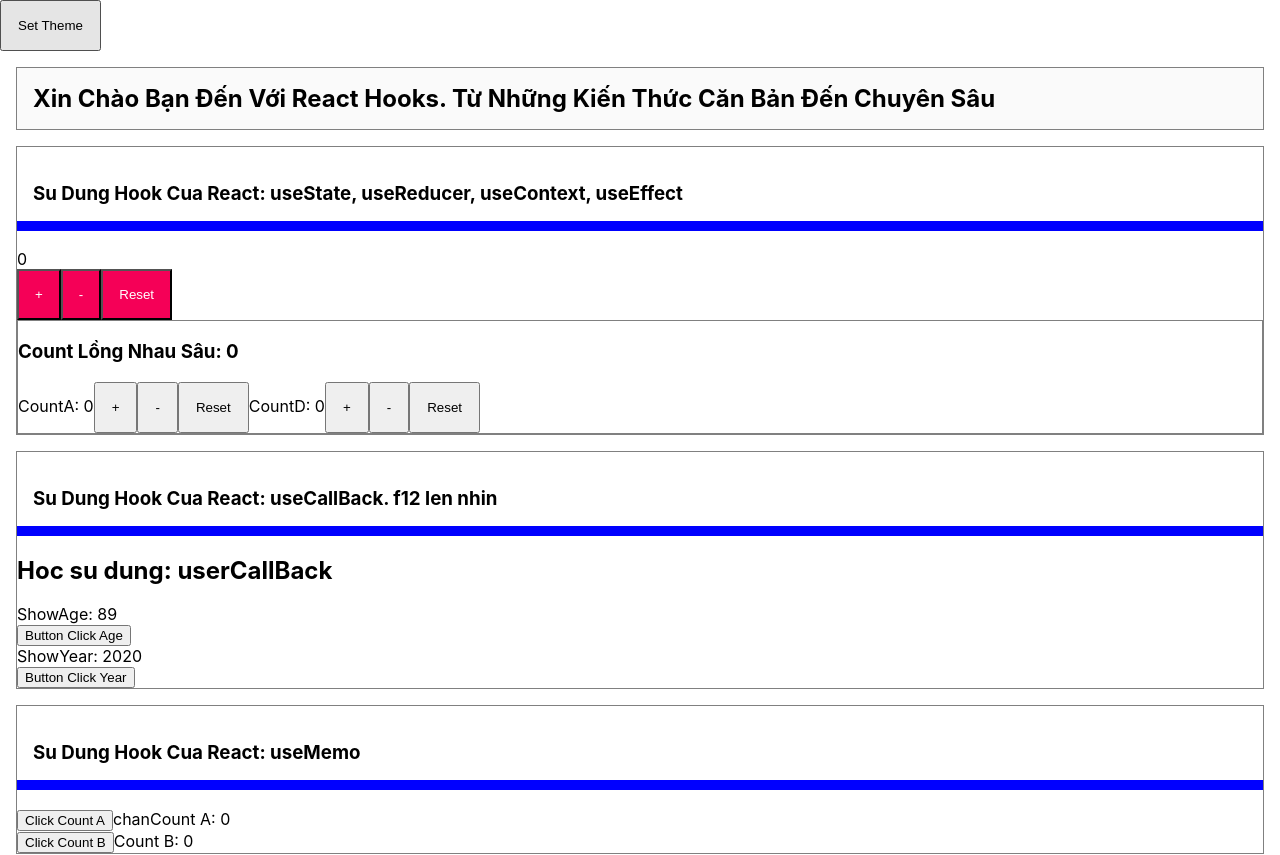
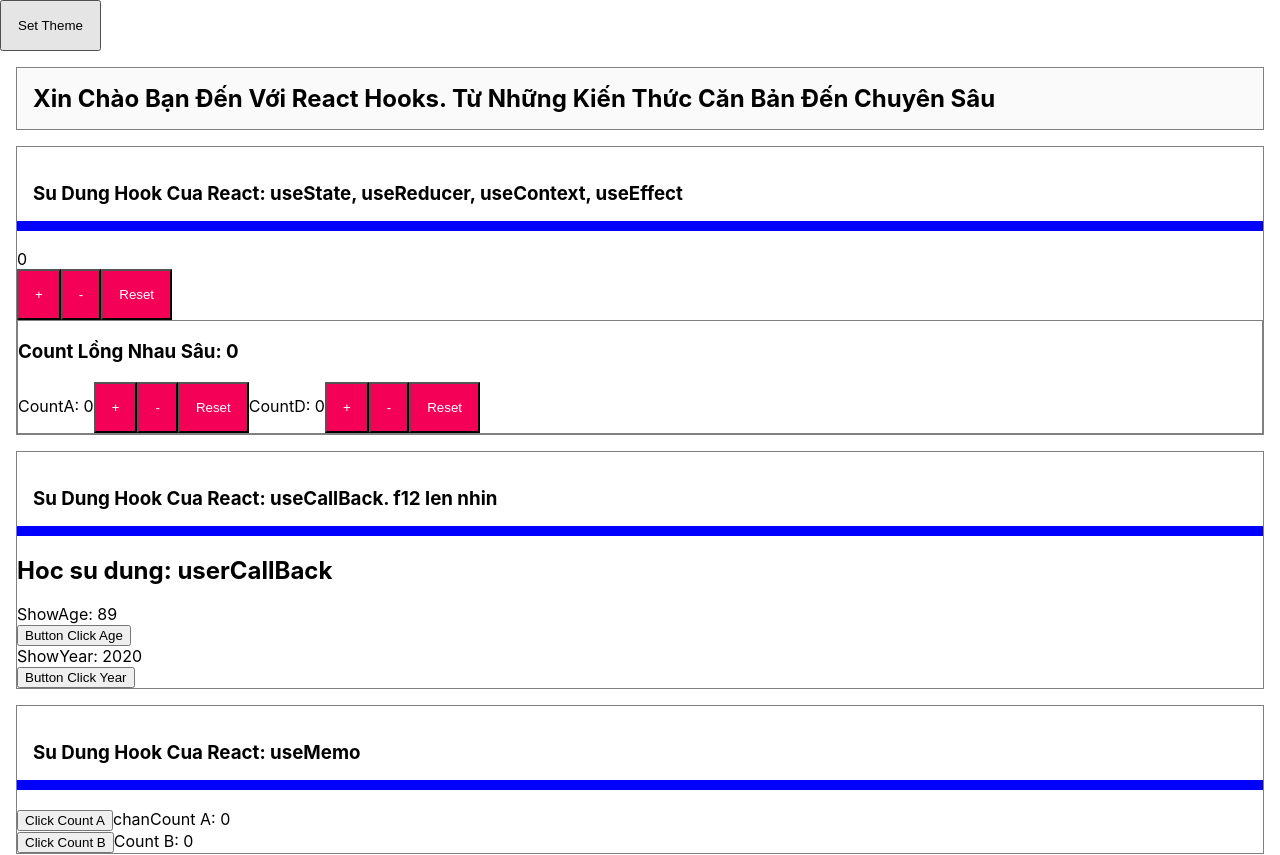
Before and after one commit to hoquangtri289/reducer, a React (Create React App) app: page / in a window 1280 px wide. Shown: the top 855 px of the page. Built offline with nearby package versions, Linux system fonts and the light colour scheme; no server answers.

Commit message:
Update: theme count

```diff
--- a/src/components/count/CountA.js
+++ b/src/components/count/CountA.js
@@ -11,6 +11,8 @@ export default function CountA() {
             <button
                 style={{
                     padding: myThem.padding,
+                    color: myThem.color,
+                    backgroundColor: myThem.backgroundcolor
                 }}
                 onClick={() => countContext.dispatchCount({ type: "cong" })}
             >
@@ -19,6 +21,8 @@ export default function CountA() {
             <button
                 style={{
                     padding: myThem.padding,
+                    color: myThem.color,
+                    backgroundColor: myThem.backgroundcolor
                 }}
                 onClick={() => countContext.dispatchCount({ type: "tru" })}
             >
@@ -27,6 +31,8 @@ export default function CountA() {
             <button
                 style={{
                     padding: myThem.padding,
+                    color: myThem.color,
+                    backgroundColor: myThem.backgroundcolor
                 }}
                 onClick={() => countContext.dispatchCount({ type: "reset" })}
             >
--- a/src/components/count/CountD.js
+++ b/src/components/count/CountD.js
@@ -11,6 +11,8 @@ export default function CountD() {
             <button
                 style={{
                     padding: myThem.padding,
+                    color: myThem.color,
+                    backgroundColor: myThem.backgroundcolor
                 }}
                 onClick={() => countContext.dispatchCount({ type: "cong" })}
             >
@@ -19,6 +21,8 @@ export default function CountD() {
             <button
                 style={{
                     padding: myThem.padding,
+                    color: myThem.color,
+                    backgroundColor: myThem.backgroundcolor
                 }}
                 onClick={() => countContext.dispatchCount({ type: "tru" })}
             >
@@ -27,6 +31,8 @@ export default function CountD() {
             <button
                 style={{
                     padding: myThem.padding,
+                    color: myThem.color,
+                    backgroundColor: myThem.backgroundcolor
                 }}
                 onClick={() => countContext.dispatchCount({ type: "reset" })}
             >
```
